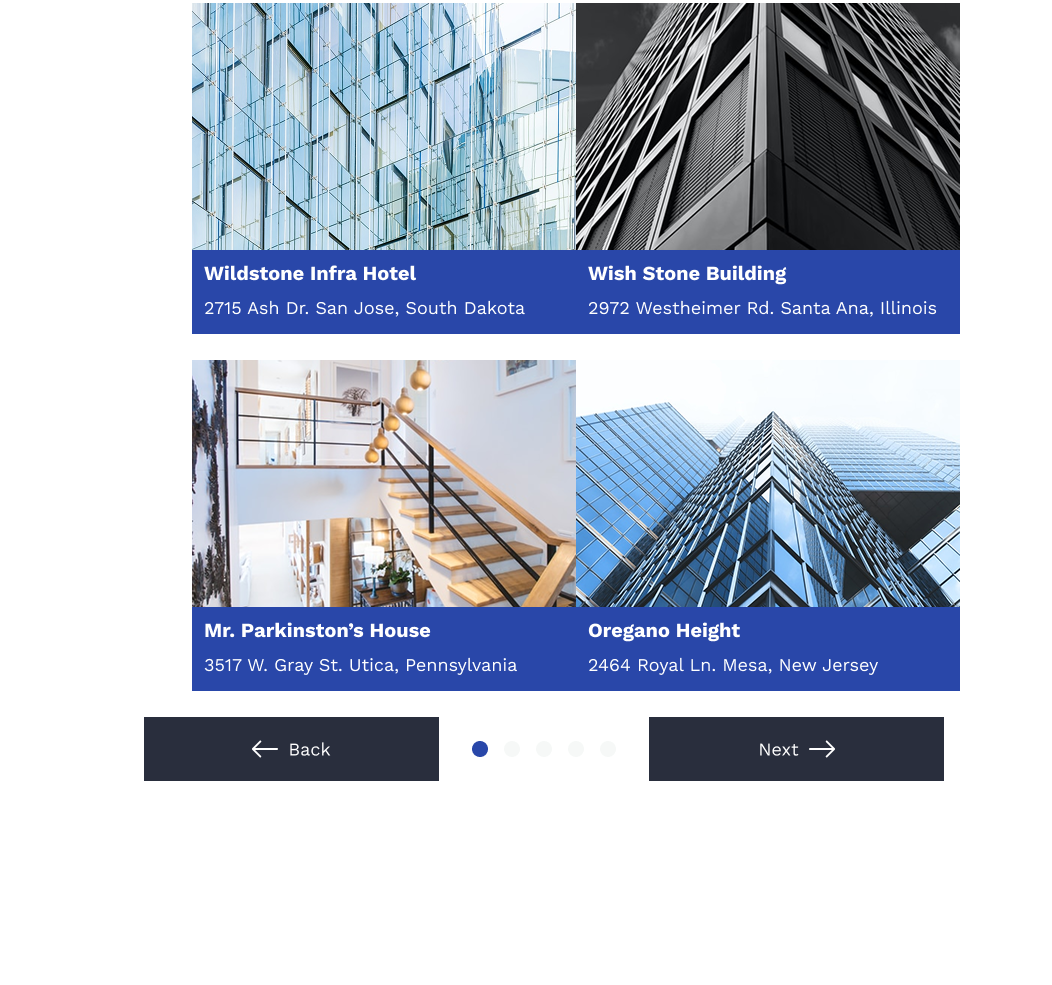
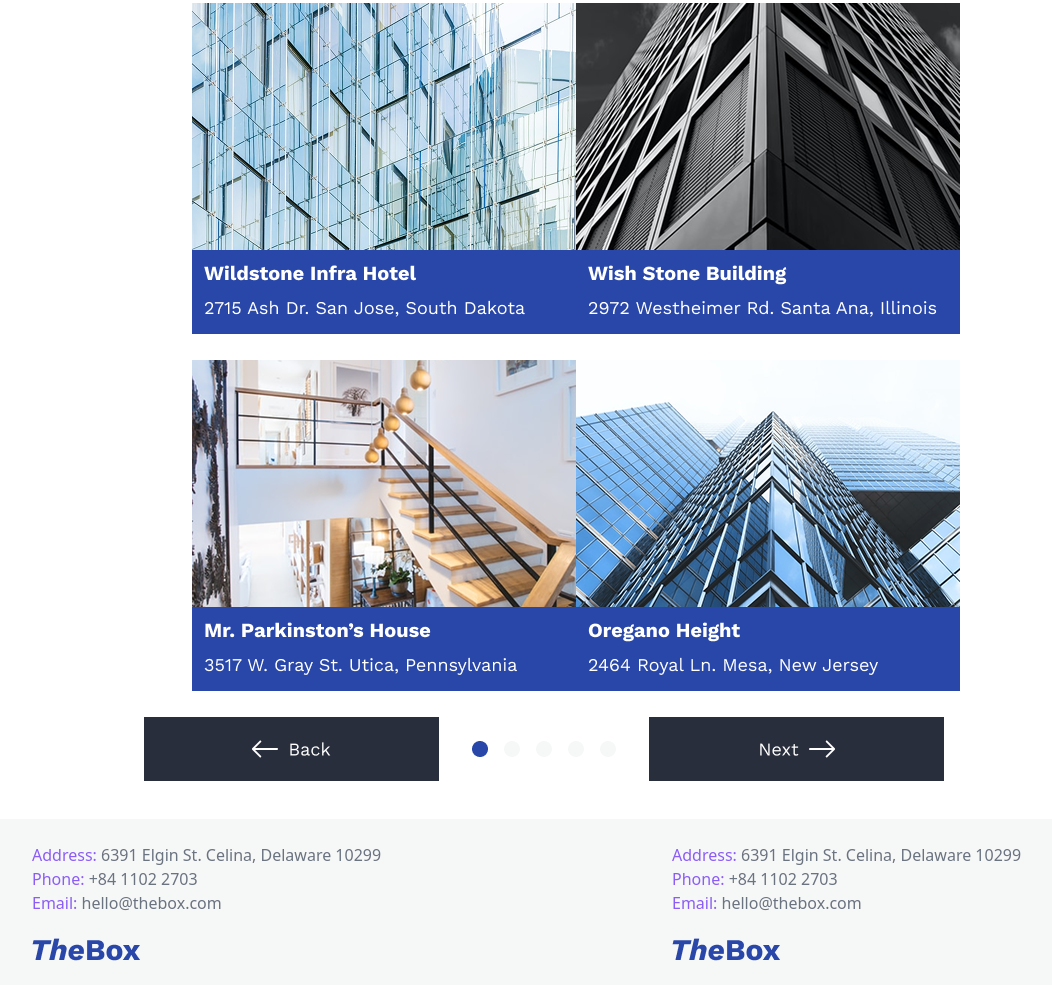
Before and after one commit to ParvizSodatov/lesson-6-homeWork, a website: page src/index.html in a window 1280 px wide. Shown: the part 2461-3446 px from the top of the page, without its empty margins (96-1148 px from the left). Before the commit the page ends 3242 px from the top, so only its background shows below. Drawn offline with Linux system fonts and the light colour scheme.

Commit message:
add footer

```diff
--- a/src/index.html
+++ b/src/index.html
@@ -81,7 +81,24 @@
     <img src="./navigation.png" alt="" class="m-auto mt-[2%] px-5">
 </section>
     </main>
-
+    <footer class="flex justify-around bg-[#F6F8F7] py-6 mt-[3%]">
+            <div class="w-[30%]">
+<ul class="">
+    <li><span class="text-violet-500">Address:</span> <span class="text-gray-500">6391 Elgin St. Celina, Delaware 10299</span></li>
+    <li><span class="text-violet-500">Phone:</span> <span class="text-gray-500">+84 1102 2703</span></li>
+    <li><span class="text-violet-500">Email:</span> <span class="text-gray-500">hello@thebox.com</span></li>
+</ul>
+<img src="./TheBox.png" alt="" class="mt-[6%]">
+            </div>
+            <div class="w-[30%]">
+                <ul class="">
+                    <li><span class="text-violet-500">Address:</span> <span class="text-gray-500">6391 Elgin St. Celina, Delaware 10299</span></li>
+                    <li><span class="text-violet-500">Phone:</span> <span class="text-gray-500">+84 1102 2703</span></li>
+                    <li><span class="text-violet-500">Email:</span> <span class="text-gray-500">hello@thebox.com</span></li>
+                </ul>
+                <img src="./TheBox.png" alt="" class="mt-[6%]">
+                            </div>
+    </footer>
 </body>
 
 </html>
```
Also changed, not shown: src/output.css.
